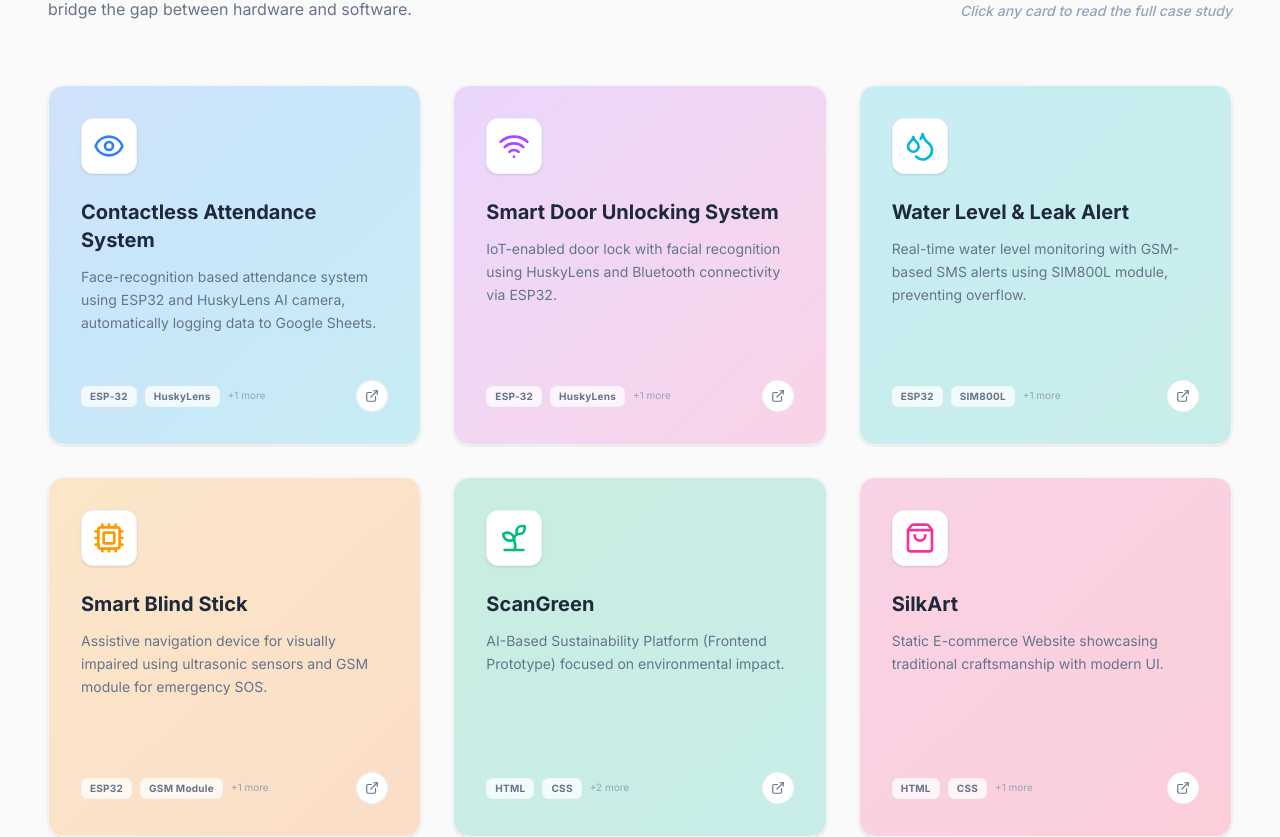
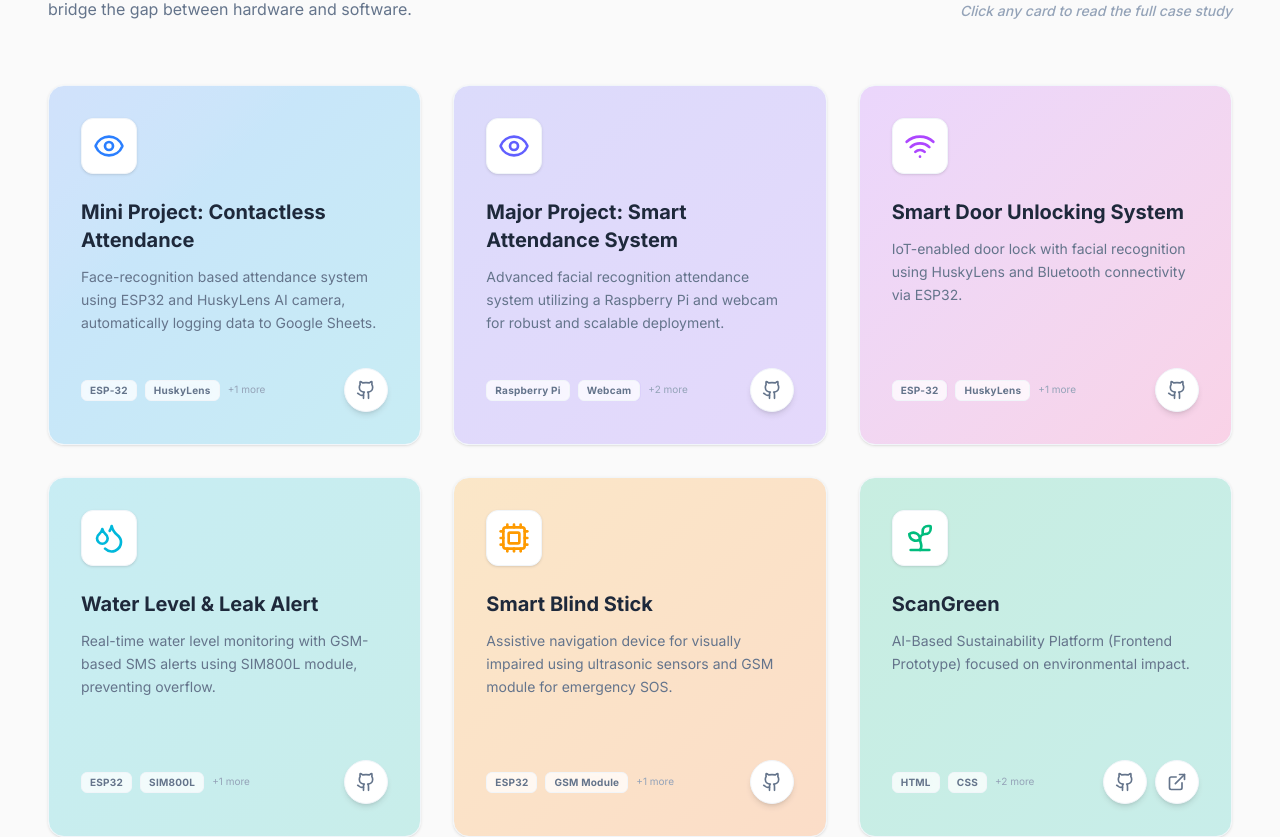
Before and after one commit to uday0438/Uday_Portfolio, a React (Vite) app: page / in a window 1280 px wide. Shown: the part 975-1812 px from the top of the page. Built offline with nearby package versions, Linux system fonts and the light colour scheme; a web font is replaced by a local one.

Commit message:
Enhance Projects section: Add native ScanGreen PDF preview, increase button sizes, and optimize UI layout

```diff
--- a/components/Projects.tsx
+++ b/components/Projects.tsx
@@ -1,6 +1,6 @@
 import React, { useRef, MouseEvent, useState, useEffect } from 'react';
 import { motion, useMotionValue, useSpring, useTransform, useInView, AnimatePresence } from 'framer-motion';
-import { ExternalLink, Github, Cpu, Wifi, Droplets, Eye, Leaf, Sprout, ShoppingBag, X, CheckCircle2, AlertCircle, Lightbulb } from 'lucide-react';
+import { ExternalLink, Github, Cpu, Wifi, Droplets, Eye, Leaf, Sprout, ShoppingBag, X, CheckCircle2, AlertCircle, Lightbulb, FileText } from 'lucide-react';
 
 interface Project {
   id: number;
@@ -11,6 +11,7 @@ interface Project {
   icon: React.ReactNode;
   github?: string;
   demo?: string;
+  localPresentationPdf?: string;
   details?: {
     challenge: string;
     solution: string;
@@ -21,7 +22,7 @@ interface Project {
 const projects: Project[] = [
   {
     id: 1,
-    title: "Contactless Attendance System",
+    title: "Mini Project: Contactless Attendance",
     description: "Face-recognition based attendance system using ESP32 and HuskyLens AI camera, automatically logging data to Google Sheets.",
     tags: ["ESP-32", "HuskyLens", "Google Sheets API"],
     gradient: "from-blue-500/20 to-cyan-500/20 dark:from-blue-500/10 dark:to-cyan-500/10",
@@ -35,6 +36,25 @@ const projects: Project[] = [
         "Eliminated physical contact requirements",
         "Automated reporting for faculty members",
         "Successful field testing with a 95%+ accuracy rate"
+      ]
+    }
+  },
+  {
+    id: 9,
+    title: "Major Project: Smart Attendance System",
+    description: "Advanced facial recognition attendance system utilizing a Raspberry Pi and webcam for robust and scalable deployment.",
+    tags: ["Raspberry Pi", "Webcam", "Python", "OpenCV"],
+    gradient: "from-indigo-500/20 to-violet-500/20 dark:from-indigo-500/10 dark:to-violet-500/10",
+    icon: <Eye className="w-8 h-8 text-indigo-500" />,
+    github: "https://github.com/uday0438",
+    details: {
+      challenge: "Scaling contactless attendance for larger institutions requires higher processing power, better camera resolution, and more robust database management than microcontroller-based solutions can provide.",
+      solution: "Engineered a comprehensive attendance solution using a Raspberry Pi paired with a standard webcam. Leveraged OpenCV and Python for accurate facial recognition, enabling faster processing of multiple faces and more complex data handling.",
+      results: [
+        "Capable of recognizing multiple faces in a single frame",
+        "Enhanced image processing capabilities using Python and OpenCV",
+        "Robust local database logging before cloud synchronization",
+        "Scalable architecture suitable for institutional implementation"
       ]
     }
   },
@@ -102,6 +122,9 @@ const projects: Project[] = [
     tags: ["HTML", "CSS", "JavaScript", "AI Tools"],
     gradient: "from-emerald-500/20 to-teal-500/20 dark:from-emerald-500/10 dark:to-teal-500/10",
     icon: <Sprout className="w-8 h-8 text-emerald-500" />,
+    github: "https://github.com/uday0438/Scan-Green",
+    demo: "https://scan-green-one.vercel.app/",
+    localPresentationPdf: "/Presentation1.pdf",
     details: {
       challenge: "Users lack clear information on the sustainability of everyday products, making Eco-friendly shopping difficult and time-consuming.",
       solution: "Architected a frontend prototype for an item-scanning app that calculates environmental impact scores based on materials, carbon footprint, and recyclability.",
@@ -250,15 +273,15 @@ const ProjectModal: React.FC<{ project: Project; onClose: () => void }> = ({ pro
         </div>
 
         {/* Modal Footer */}
-        <div className="p-6 border-t border-[var(--border-color)] bg-[var(--bg-primary)] flex justify-end gap-4">
+        <div className="p-6 border-t border-[var(--border-color)] bg-[var(--bg-primary)] flex flex-wrap justify-end gap-4">
           {project.github && (
             <a
               href={project.github}
               target="_blank"
               rel="noopener noreferrer"
-              className="flex items-center gap-2 px-5 py-2.5 rounded-xl border border-[var(--border-color)] bg-[var(--bg-secondary)] text-[var(--text-primary)] hover:border-blue-500 transition-all font-medium"
+              className="flex items-center gap-2 px-7 py-3.5 rounded-xl border border-[var(--border-color)] bg-[var(--bg-secondary)] text-xl text-[var(--text-primary)] hover:border-blue-500 transition-all font-semibold shadow-sm"
             >
-              <Github size={18} /> View Code
+              <Github size={24} /> View Code
             </a>
           )}
           {project.demo && (
@@ -266,9 +289,9 @@ const ProjectModal: React.FC<{ project: Project; onClose: () => void }> = ({ pro
               href={project.demo}
               target="_blank"
               rel="noopener noreferrer"
-              className="flex items-center gap-2 px-5 py-2.5 rounded-xl bg-blue-600 text-white hover:bg-blue-700 hover:shadow-lg hover:shadow-blue-500/20 transition-all font-medium"
+              className="flex items-center gap-2 px-7 py-3.5 rounded-xl bg-blue-600 text-xl text-white hover:bg-blue-700 hover:shadow-lg hover:shadow-blue-500/20 transition-all font-semibold shadow-sm"
             >
-              <ExternalLink size={18} /> Live Demo
+              <ExternalLink size={24} /> Live Demo
             </a>
           )}
         </div>
@@ -359,8 +382,23 @@ const ProjectCard: React.FC<{ project: Project; index: number; onClick: () => vo
                 <span className="text-[10px] text-[var(--text-muted)] mt-0.5">+{project.tags.length - 2} more</span>
               )}
             </div>
-            <div className="w-8 h-8 rounded-full bg-[var(--bg-secondary)] border border-[var(--border-color)] flex items-center justify-center text-[var(--text-secondary)] group-hover:bg-blue-500 group-hover:text-white transition-all">
-              <ExternalLink size={14} />
+
+            <div className="flex gap-2" onClick={(e) => e.stopPropagation()}>
+              {project.github && (
+                <a href={project.github} target="_blank" rel="noopener noreferrer" title="View Code" className="w-11 h-11 rounded-full bg-[var(--bg-secondary)] border border-[var(--border-color)] flex items-center justify-center text-[var(--text-secondary)] hover:bg-blue-500 hover:text-white transition-all shadow-md">
+                  <Github size={20} />
+                </a>
+              )}
+              {project.demo && (
+                <a href={project.demo} target="_blank" rel="noopener noreferrer" title="Live Demo" className="w-11 h-11 rounded-full bg-[var(--bg-secondary)] border border-[var(--border-color)] flex items-center justify-center text-[var(--text-secondary)] hover:bg-blue-500 hover:text-white transition-all shadow-md">
+                  <ExternalLink size={20} />
+                </a>
+              )}
+              {(!project.github && !project.demo) && (
+                <div className="w-11 h-11 rounded-full bg-[var(--bg-secondary)] border border-[var(--border-color)] flex items-center justify-center text-[var(--text-secondary)] group-hover:bg-blue-500 group-hover:text-white transition-all pointer-events-none shadow-md">
+                  <ExternalLink size={20} />
+                </div>
+              )}
             </div>
           </div>
         </div>
@@ -403,7 +441,13 @@ const Projects: React.FC = () => {
             key={project.id}
             project={project}
             index={index}
-            onClick={() => setSelectedProject(project)}
+            onClick={() => {
+              if (project.localPresentationPdf) {
+                window.open(project.localPresentationPdf, '_blank');
+              } else {
+                setSelectedProject(project);
+              }
+            }}
           />
         ))}
       </div>
```
Also changed, not shown: 2 other files (tests, documents, lock files or other folders).
